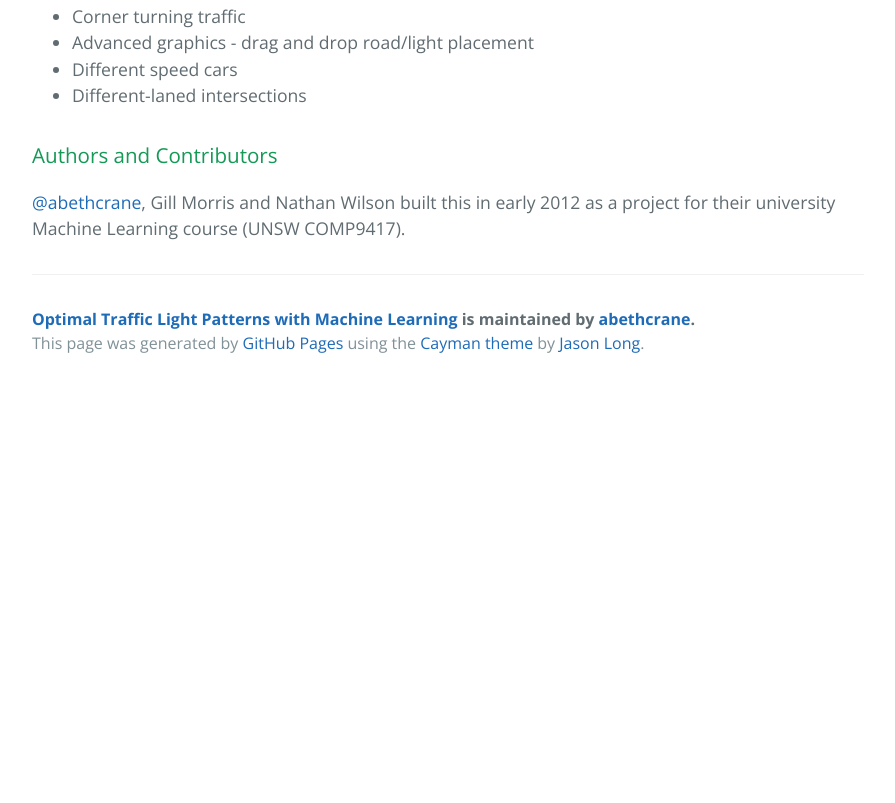
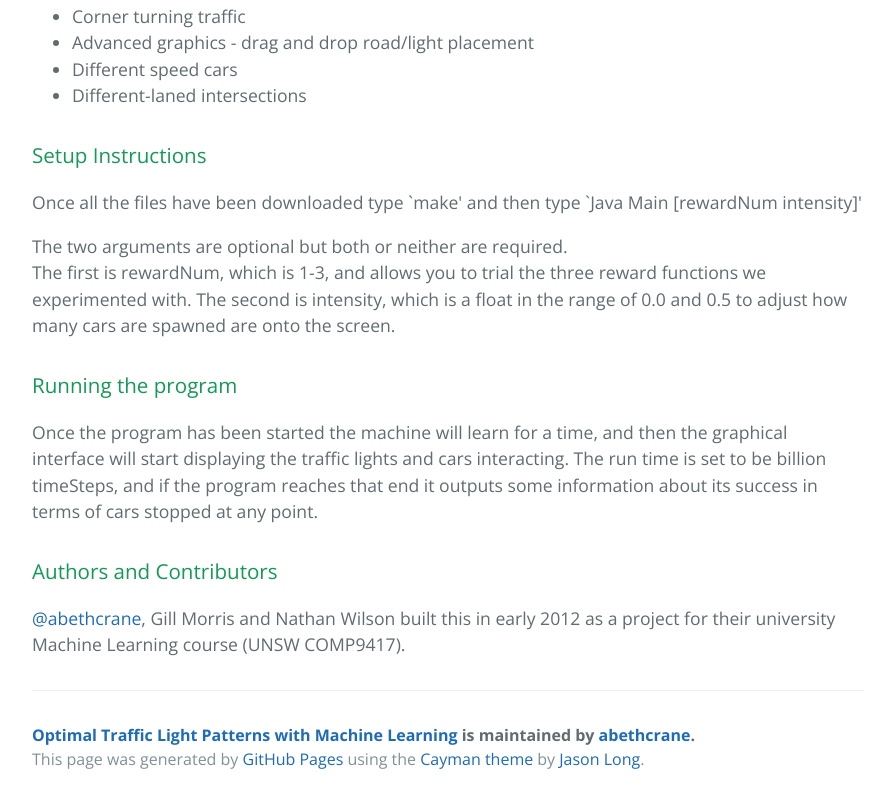
Before and after one commit to abethcrane/Q-Learning-Traffic-Lights, a plain HTML site: page index.html in a window 1280 px wide. Shown: the part 1016-1819 px from the top of the page, without its empty margins (192-1087 px from the left). Before the commit the page ends 1403 px from the top, so only its background shows below. Drawn offline with nearby package versions, Linux system fonts and the light colour scheme.

Commit message:
Update index.html

```diff
--- a/index.html
+++ b/index.html
@@ -50,6 +50,19 @@
       <li>Different-laned intersections</li>
       </ul>
 
+      <h3> Setup Instructions </h3>
+
+      <p> Once all the files have been downloaded type `make' and then type `Java Main [rewardNum intensity]' </p>
+
+      <p>
+      The two arguments are optional but both or neither are required. <br/>
+      The first is rewardNum, which is 1-3, and allows you to trial the three reward functions we experimented with.
+      The second is intensity, which is a float in the range of 0.0 and 0.5 to adjust how many cars are spawned are onto the screen. <br/>
+      </p>
+
+      <h3> Running the program </h3>
+      <p> Once the program has been started the machine will learn for a time, and then the graphical interface will start displaying the traffic lights and cars interacting. The run time is set to be billion timeSteps, and if the program reaches that end it outputs some information about its success in terms of cars stopped at any point.</p>
+
       <h3>
       <a id="authors-and-contributors" class="anchor" href="#authors-and-contributors" aria-hidden="true"><span aria-hidden="true" class="octicon octicon-link"></span></a>Authors and Contributors</h3>
 
```
Lines whose indentation alone changed are shown as unchanged.
